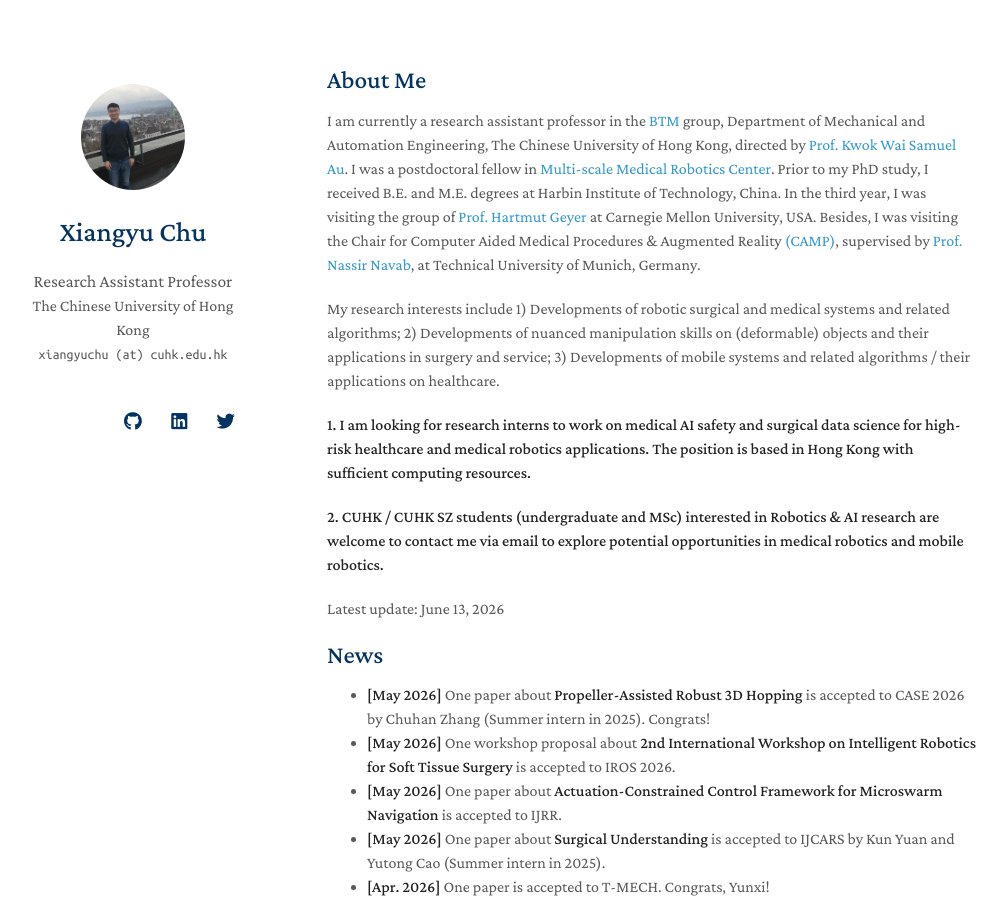
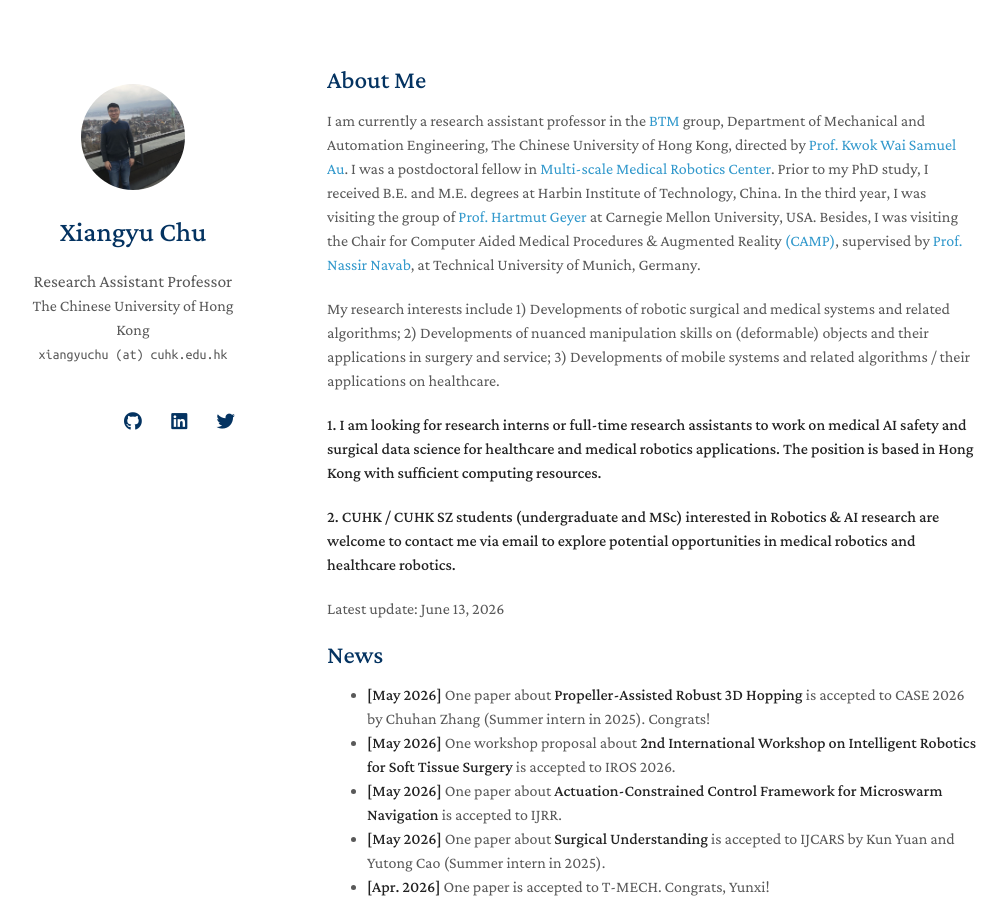
Before and after one commit to xiangyuchu03/xiangyuchu03.github.io, a Jekyll site: the page built from index.md, in a window 1280 px wide and 900 px high. Shown: the whole window, without its empty margins (143-1149 px from the left). Built offline with Jekyll 4.4.1, drawn with Linux system fonts in a browser that asks for light colours; nearby versions of some CDN libraries; a style sheet for code colours, icons or effects is not loaded; our own code applies the rules of GitHub Pages for plain Markdown files.

Commit message:
Update index.md

```diff
--- a/index.md
+++ b/index.md
@@ -9,9 +9,9 @@ I was a postdoctoral fellow in [Multi-scale Medical Robotics Center](https://www
 
 My research interests include 1) Developments of robotic surgical and medical systems and related algorithms; 2) Developments of nuanced manipulation skills on (deformable) objects and their applications in surgery and service; 3) Developments of mobile systems and related algorithms / their applications on healthcare.
 
-**1. I am looking for research interns to work on medical AI safety and surgical data science for high-risk healthcare and medical robotics applications. The position is based in Hong Kong with sufficient computing resources.**
+**1. I am looking for research interns or full-time research assistants to work on medical AI safety and surgical data science for healthcare and medical robotics applications. The position is based in Hong Kong with sufficient computing resources.**
 
-**2. CUHK / CUHK SZ students (undergraduate and MSc) interested in Robotics & AI research are welcome to contact me via email to explore potential opportunities in medical robotics and mobile robotics.**
+**2. CUHK / CUHK SZ students (undergraduate and MSc) interested in Robotics & AI research are welcome to contact me via email to explore potential opportunities in medical robotics and healthcare robotics.**
 
 Latest update: June 13, 2026
 
```
